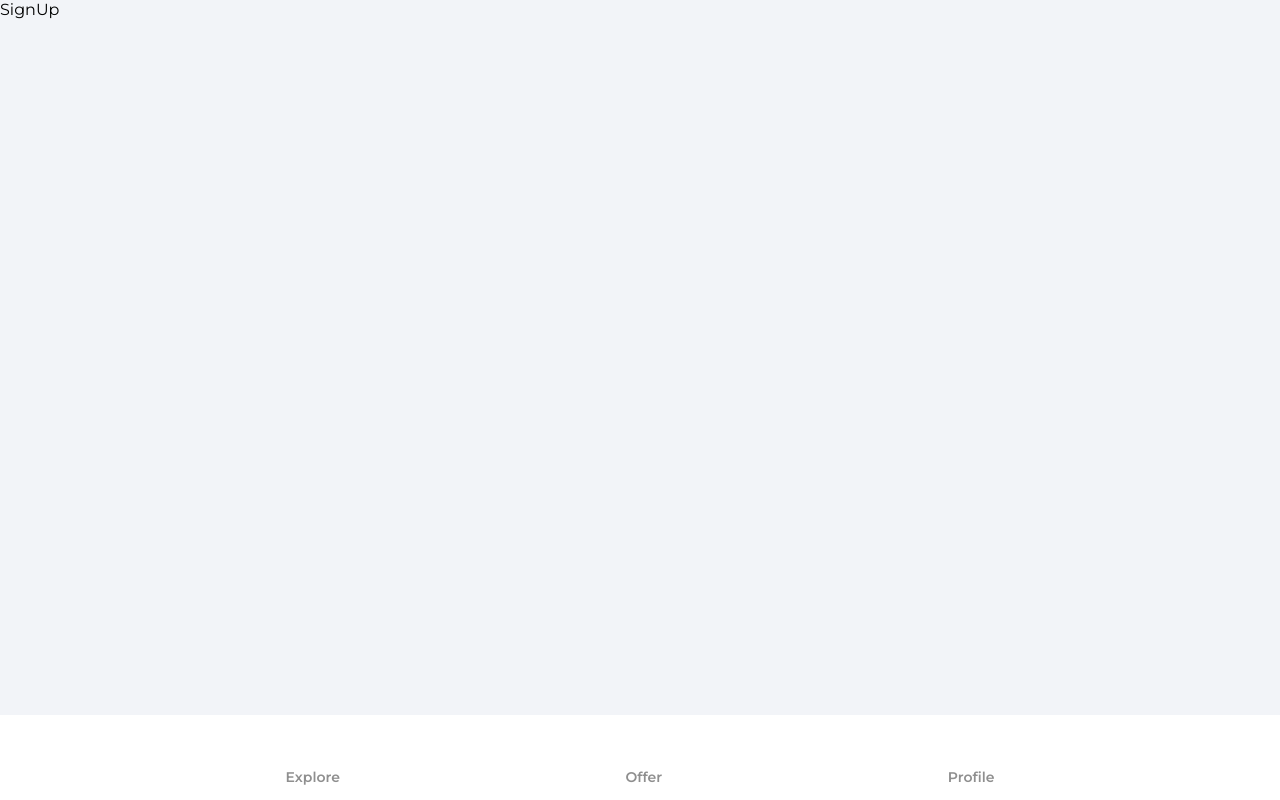
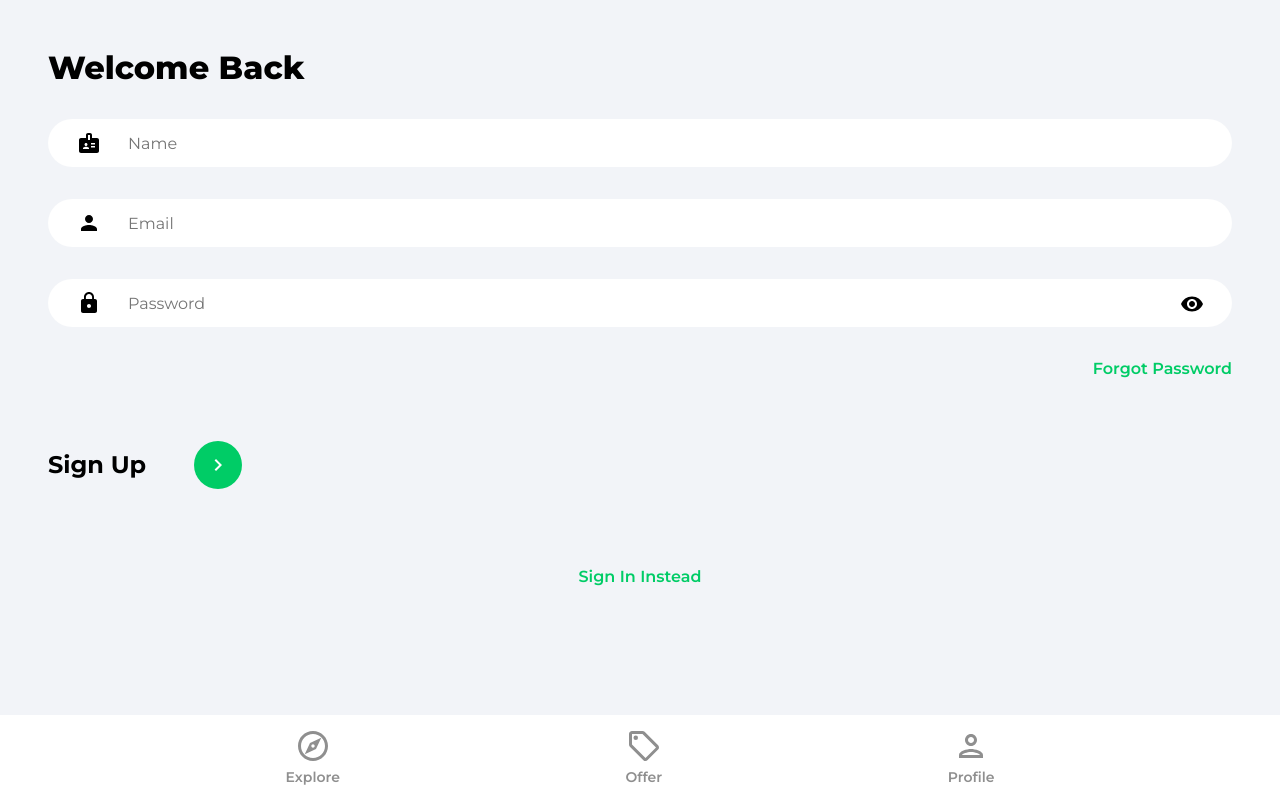
Before and after one commit to Gajjela-Koushik-Reddy/house-marketplace, a React (Create React App) app: page /sign-up in a window 1280 px wide. Built offline with nearby package versions, Linux system fonts and the light colour scheme; some icons are missing.

Commit message:
Added Signin and Signup pages

```diff
--- a/src/App.tsx
+++ b/src/App.tsx
@@ -2,8 +2,8 @@
 import Explore from "./pages/Explore";
 import Offers from "./pages/Offers";
 import Profile from "./pages/Profile";
-import SignIn from "./pages/SignIn";
-import SignUp from "./pages/SignUp";
+import SignIn from "./pages/SignIn/SignIn";
+import SignUp from "./pages/SignUp/SignUp";
 import ForgotPassword from "./pages/ForgotPassword";
 import Navbar from "./components/Navbar/Navbar";
 
--- a/src/components/Navbar/Navbar.tsx
+++ b/src/components/Navbar/Navbar.tsx
@@ -1,7 +1,7 @@
 import { useNavigate, useLocation } from "react-router-dom";
-import { ReactComponent as OfferIcon } from "../assets/svg/localOfferIcon.svg";
-import { ReactComponent as ExploreIcon } from "../assets/svg/exploreIcon.svg";
-import { ReactComponent as PersonOutlineIcon } from "../assets/svg/personOutlineIcon.svg";
+import { ReactComponent as OfferIcon } from "../../assets/svg/localOfferIcon.svg";
+import { ReactComponent as ExploreIcon } from "../../assets/svg/exploreIcon.svg";
+import { ReactComponent as PersonOutlineIcon } from "../../assets/svg/personOutlineIcon.svg";
 
 const Navbar = () => {
   const navigate = useNavigate();
--- a/src/pages/SignIn.tsx
+++ /dev/null
@@ -1,11 +0,0 @@
-import React from 'react'
-
-const SignIn = () => {
-  return (
-    <div>
-      SignIn
-    </div>
-  )
-}
-
-export default SignIn
--- a/src/pages/SignUp.tsx
+++ /dev/null
@@ -1,11 +0,0 @@
-import React from 'react'
-
-const SignUp = () => {
-  return (
-    <div>
-      SignUp
-    </div>
-  )
-}
-
-export default SignUp
--- /dev/null
+++ b/src/pages/SignUp/SignUp.tsx
@@ -0,0 +1,89 @@
+import React, { useState } from "react";
+import { Link, useNavigate } from "react-router-dom";
+import { ReactComponent as ArrorRightIcon } from "../../assets/svg/keyboardArrowRightIcon.svg";
+import visiblityIcon from "../../assets/svg/visibilityIcon.svg";
+
+const SignUp = () => {
+  const [showPassword, setShowPassword] = useState(false);
+  const [formData, setFormData] = useState({
+    name: "",
+    email: "",
+    password: "",
+  });
+  const { name, email, password } = formData;
+
+  const navigate = useNavigate();
+
+  const onChange = (e: React.ChangeEvent<HTMLInputElement>) => {
+    setFormData((prevState) =>({
+      ...prevState,
+      [e.target.id]: e.target.value,
+    }))
+  };
+
+  return (
+    <>
+      <div className="pageContainer">
+        <header>
+          <p className="pageHeader">Welcome Back</p>
+        </header>
+        <main>
+          <form>
+            <input
+              type="text"
+              placeholder="Name"
+              id="name"
+              value={name}
+              onChange={onChange}
+              className="nameInput"
+            />
+            <input
+              type="email"
+              placeholder="Email"
+              id="email"
+              value={email}
+              onChange={onChange}
+              className="emailInput"
+            />
+            <div className="passwordInputDiv">
+              <input
+                type={showPassword ? "text" : "password"}
+                placeholder="Password"
+                className="passwordInput"
+                id="password"
+                value={password}
+                onChange={onChange}
+              />
+
+              <img
+                src={visiblityIcon}
+                alt="show password"
+                className="showPassword"
+                onClick={() => setShowPassword((prevState) => !prevState)}
+              />
+            </div>
+
+            <Link to={"/forgot-password"} className="forgotPasswordLink">
+              Forgot Password
+            </Link>
+
+            <div className="signInBar">
+              <p className="signInText">Sign Up</p>
+              <button className="signInButton">
+                <ArrorRightIcon fill="#ffffff" width={"34px"} />
+              </button>
+            </div>
+          </form>
+
+          {/* Google OAuth Component */}
+
+          <Link to={"/sign-in"} className="registerLink">
+            Sign In Instead
+          </Link>
+        </main>
+      </div>
+    </>
+  );
+};
+
+export default SignUp;
```
Also changed, not shown: src/pages/SignUp/README.md (added).
